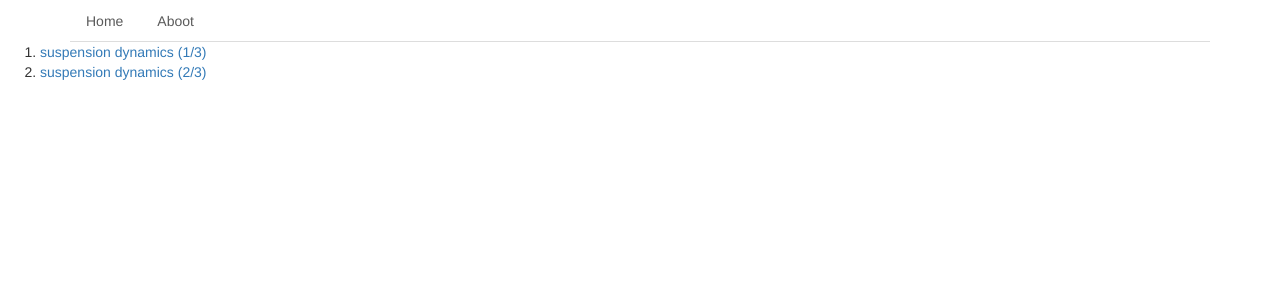
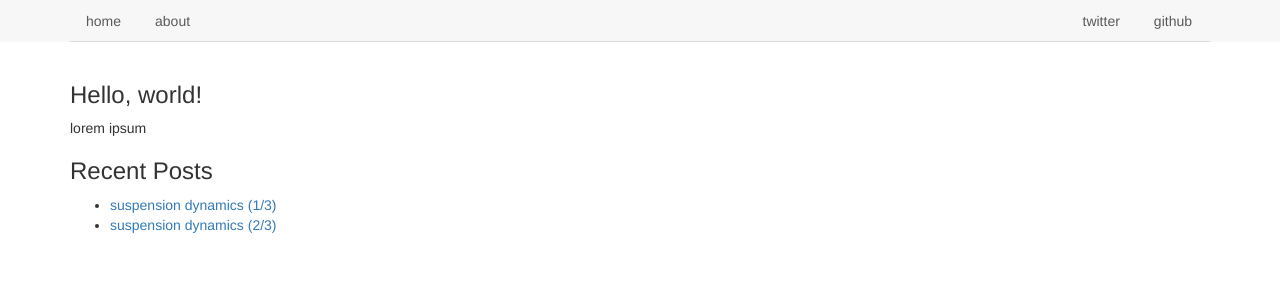
Before and after one commit to sudoprime/sudoprime.github.io, a Jekyll site: the page built from index.html, in a window 1280 px wide. Shown: the top 300 px of the page. Built offline with Jekyll 4.4.1, drawn with Linux system fonts in a browser that asks for light colours; Markdown is read by kramdown in place of the engine named in the settings; the list of posts is cut into pages by our own code.

Commit message:
layout changes

```diff
--- a/_layouts/default.html
+++ b/_layouts/default.html
@@ -1,4 +1,5 @@
 <!DOCTYPE html>
+<!-- i see you looking. hit me up if you like what you see! -->
 
 <html>
 
@@ -16,13 +17,21 @@
   <div class="nav">
     <div class="container">
       <ul class="nav nav-tabs">
-        <li><a href="/">Home</a></li>
-        <li><a href="/about">Aboot</a></li>
+        <li class="pull-left"><a href="/">home</a></li>
+        <li class="pull-left"><a href="/about">about</a></li>
+        <li class="pull-right"><a href="/">github</a></li>
+        <li class="pull-right"><a href="/about">twitter</a></li>
       </ul>
     </div>
   </div>
 
-  {{ content }}
+  <div class="content">
+    <div class="container">
+<!-- content --------------------------------->
+{{ content }}
+<!-------------------------------------------->
+    </div>
+  </div>
 </body>
 
 </html>
--- a/index.html
+++ b/index.html
@@ -3,8 +3,18 @@ layout: default
 title: Blogging Like a Hacker
 ---
 
-<ol>
-{% for post in site.posts %}
-  <li><a href="{{ post.url }}">{{ post.title }}</a></li>
-{% endfor %}
-</ol>
+<div class="intro">
+  <h3>Hello, world!</h3>
+  <p>
+    lorem ipsum
+  </p>
+</div>
+
+<h3>Recent Posts</h3>
+<div class="post-list">
+  <ul>
+  {% for post in site.posts %}
+    <li><a href="{{ post.url }}">{{ post.title }}</a></li>
+  {% endfor %}
+  </ul>
+</div>
--- a/main.css
+++ b/main.css
@@ -5,3 +5,19 @@
 .nav li {
   display: inline;
 }
+
+.nav {
+	background-color: #f7f7f7;
+}
+
+.content {
+	padding: 20px;
+}
+
+.article h3 {
+  text-align: center;
+}
+
+.post-list {
+  display: block;
+}
```
Also changed, not shown: _layouts/post.html (+4 -3 lines), _posts/2015-10-17-springs.md (+0 -2 lines).
